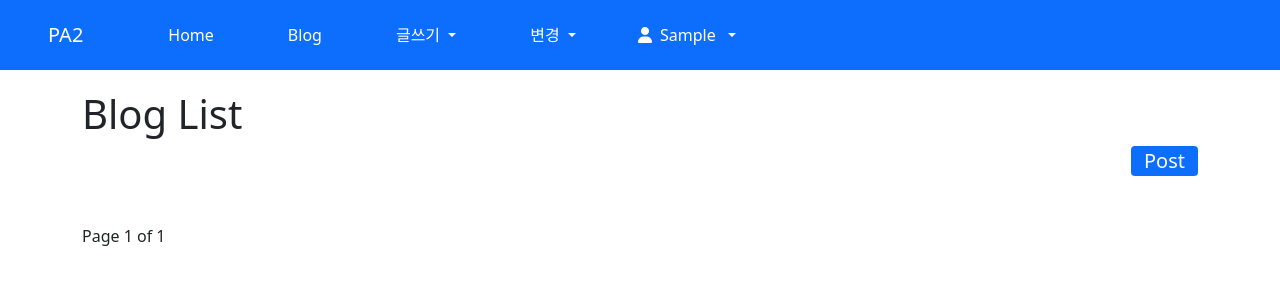
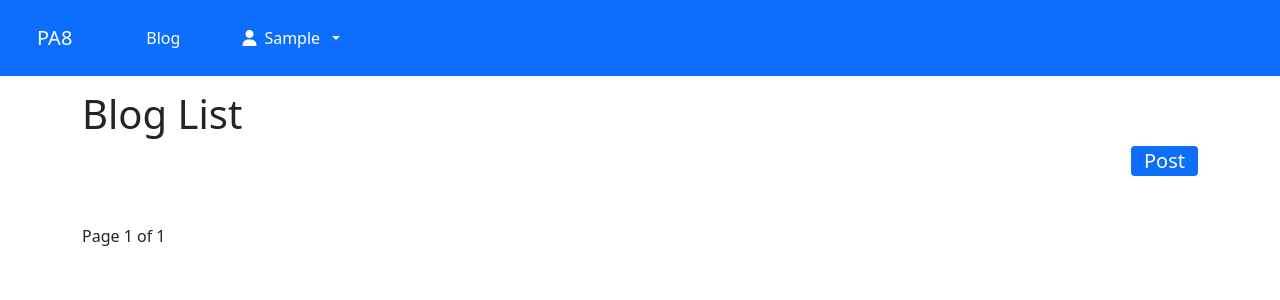
Before and after one commit to mijiFernandes/pa9, a Django app: page /blog/ in a window 1280 px wide. Shown: the top 300 px of the page. Run offline with Django 3.2, Linux system fonts and the light colour scheme; the visitor is signed in with stand-in values (Sample User, id 1); data that the repository does not hold is empty; some libraries are stand-ins or nearby versions.

Commit message:
Added files and changes required for deployment to heroku

```diff
--- a/templates/base.html
+++ b/templates/base.html
@@ -14,40 +14,17 @@
 <body style="padding-top:90px;">
 
 <nav class="navbar navbar-expand-lg navbar-dark bg-primary fixed-top">
-  <span class="navbar-brand mx-5 mb-0 font-weight-bold font-italic">PA2</span>
-    <button class="navbar-toggler" type="button" data-toggle="collapse" data-target="#navbarSupportedContent">
-      <span class="navbar-toggler-icon"></span>
-    </button>
-    <li class="nav-item mx-2 btn btn-primary">
-      <a class="nav-link text-white" href="{% url 'home' %}">Home</a>
-    </li>
+    <li class="nav-item mx-2 btn btn-primary" style="font-size: 20px"><a class="nav-link text-white" href="{% url 'home' %}">PA8</a></li>
     <li class="nav-item mx-2 btn btn-primary">
       <a class="nav-link text-white" href="{% url 'blog:index' %}">Blog</a>
     </li>
-    <li class="nav-item dropdown mx-2 btn btn-primary">
-      <a class="nav-link dropdown-toggle text-white" href="#" role="button" data-bs-toggle="dropdown">
-        글쓰기
-      </a>
-      <ul class="dropdown-menu">
-        <li><a class="dropdown-item" href="{% url 'blog:add' %}">Post</a></li>
-      </ul>
-    </li>
-    <li class="nav-item dropdown mx-2 btn btn-primary">
-      <a class="nav-link dropdown-toggle text-white" href="#" role="button" data-bs-toggle="dropdown">
-        변경
-      </a>
-      <ul class="dropdown-menu">
-        <li><a class="dropdown-item" href="{% url 'blog:change' %}">Post</a></li>
-      </ul>
-    </li>
-      <ul class="navbar-nav ml-5 mr-5">
+    <ul class="navbar-nav ml-5 mr-5">
         <li class="nav-item dropdown mx-1 btn btn-primary">
             {% if user.is_active %}
             <a class="nav-link dropdown-toggle text-white" href="#" data-bs-toggle="dropdown">
                 <i class="fas fa-user"></i>&ensp;{% firstof user.get_short_name user.get_username %}&ensp;</a>
             <ul class="dropdown-menu">
                 <li><a class="dropdown-item" href="{% url 'logout' %}">Logout</a></li>
-                <li><a class="dropdown-item" href="{% url 'password_change' %}">Change Password</a></li>
             </ul>
             {% else %}
             <a class="nav-link dropdown-toggle text-white" href="#" data-bs-toggle="dropdown">
@@ -58,7 +35,7 @@
             </ul>
             {% endif %}
         </li>
-      </ul>
+    </ul>
 </nav>
 
 <div class="container">
```
